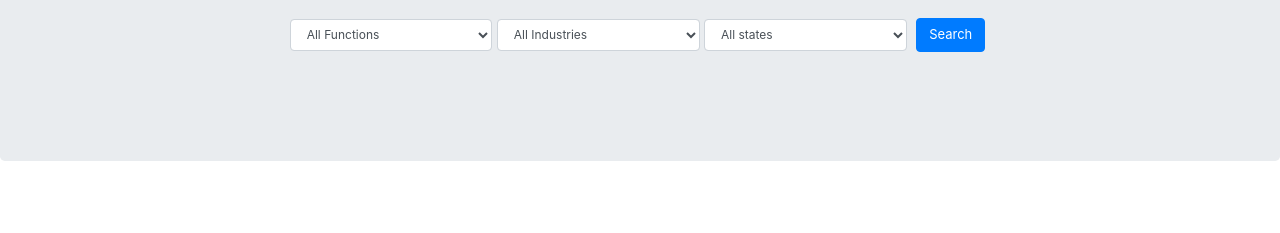
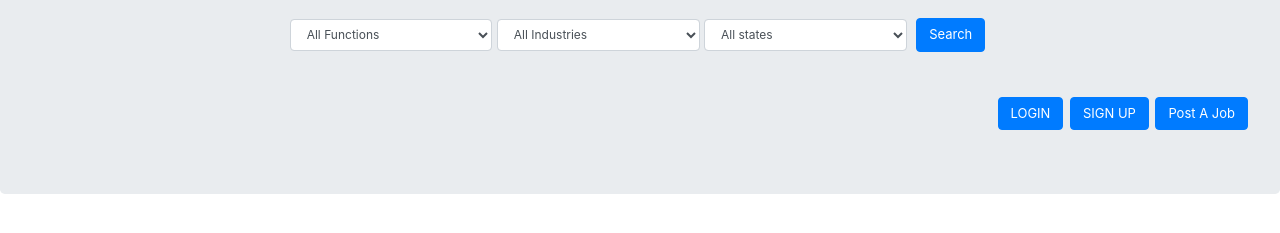
Before and after one commit to vallyugo/job-list-platform, a website: page index.html in a window 1280 px wide. Shown: the part 197-430 px from the top of the page. Drawn offline with nearby package versions, Linux system fonts and the light colour scheme.

Commit message:
Navigation & Searcg Button

```diff
--- a/index.html
+++ b/index.html
@@ -92,6 +92,16 @@
 
 
 
+        <div style="text-align: right">
+            <button type="button" class="btn btn-primary btn-md" style="font-size: 13px; margin-right: 2px"><a
+                    href="login.html" style="color: white">LOGIN</a></button>
+            <button type="button" class="btn btn-primary btn-md" style="font-size: 13px; margin-right: 2px"><a
+                    href="signup.html" style="color: white">SIGN
+                    UP</a></button>
+            <button type="button" class="btn btn-primary btn-md" style="font-size: 13px"><a href="employer.html"
+                    style="color: white">Post A Job</a></button>
+
+        </div>
 
 
     </div>
```
